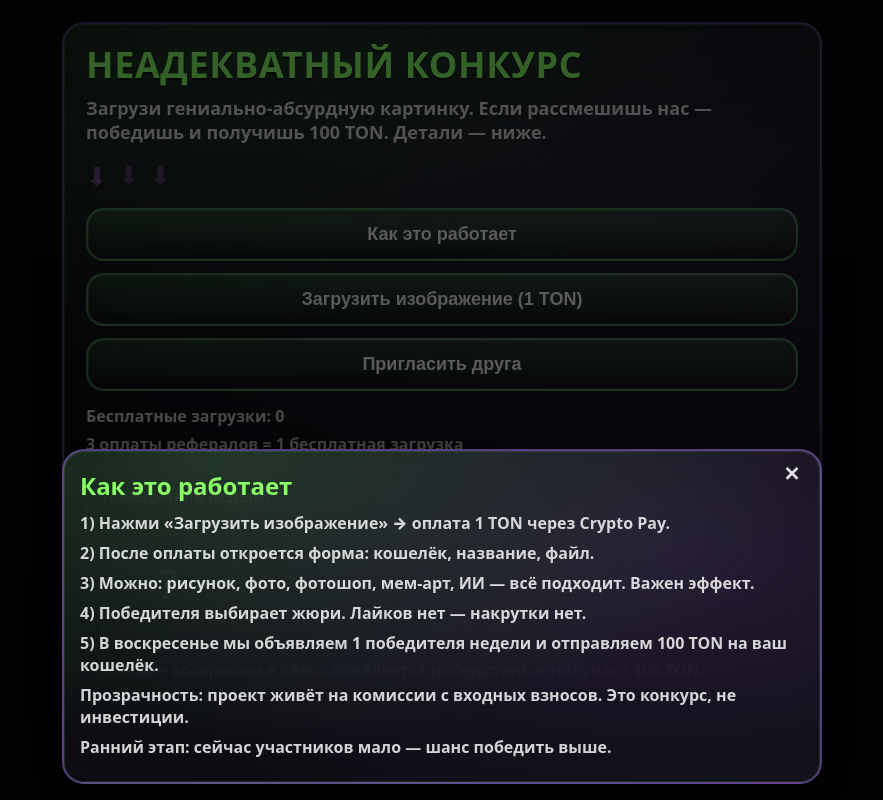
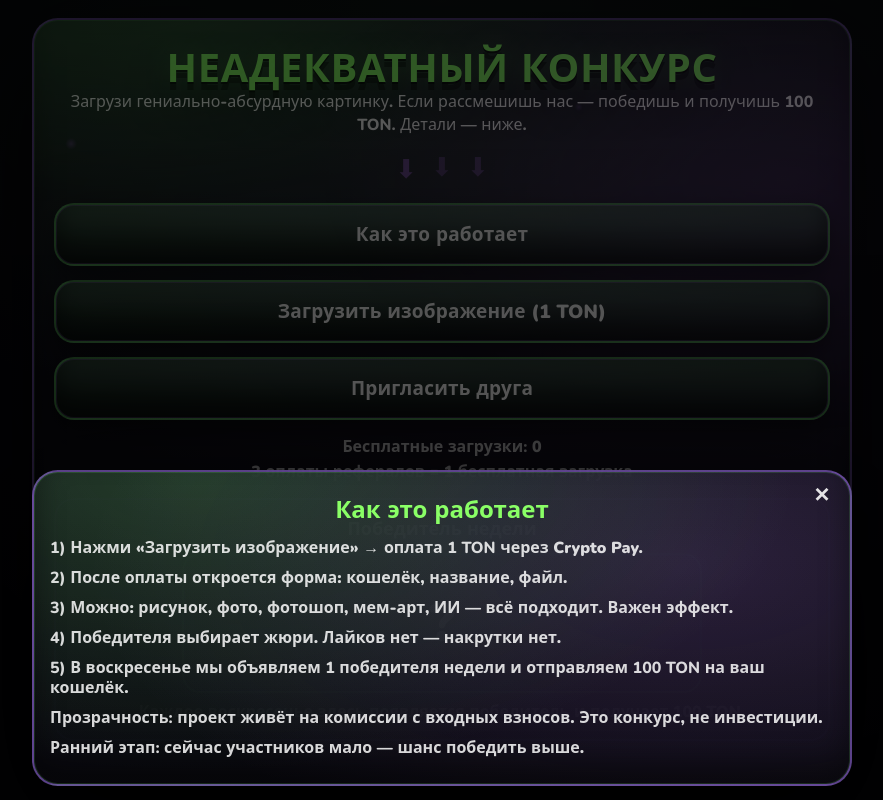
Before and after one commit to Profproject/absurd-miniapp, a plain HTML site: page web/index.html in a window 1280 px wide. Both pictures are taken after a click on the button "Как это работает". Shown: the whole page, without its empty margins (198-1081 px from the left). Drawn offline with nearby package versions, Linux system fonts and the light colour scheme; a web font is replaced by a local one.

Commit message:
Update styles.css

```diff
--- a/web/styles.css
+++ b/web/styles.css
@@ -1,94 +1,194 @@
 :root { color-scheme: dark; }
+
 * { box-sizing: border-box; }
+
+html, body { height: 100%; }
+
 body {
   margin: 0;
-  background: #07070b;
-  font-family: system-ui, -apple-system, Segoe UI, Roboto, Arial;
+  background: radial-gradient(1200px 800px at 50% 0%, rgba(120,255,120,.06), transparent 60%),
+              radial-gradient(1200px 800px at 60% 40%, rgba(190,120,255,.05), transparent 60%),
+              #05050a;
+  font-family: "Nunito", system-ui, -apple-system, Segoe UI, Roboto, Arial;
 }
+
 .wrap {
   min-height: 100vh;
   display: flex;
   justify-content: center;
-  padding: 22px;
+  padding: 18px;
 }
+
 .card {
-  width: min(760px, 96vw);
-  border-radius: 22px;
-  padding: 22px;
+  width: min(820px, 96vw);
+  border-radius: 26px;
+  padding: 22px 20px 20px;
   position: relative;
   overflow: hidden;
+
   background:
     radial-gradient(1200px 600px at 20% 0%, rgba(120,255,120,.14), transparent 60%),
     radial-gradient(1200px 600px at 80% 30%, rgba(190,120,255,.12), transparent 60%),
-    rgba(14,14,20,.88);
-  border: 2px solid rgba(170,120,255,.40);
-  box-shadow: 0 30px 90px rgba(0,0,0,.65), inset 0 0 0 1px rgba(120,255,120,.12);
+    linear-gradient(180deg, rgba(18,18,26,.92), rgba(10,10,16,.92));
+
+  border: 2px solid rgba(170,120,255,.45);
+  box-shadow:
+    0 34px 110px rgba(0,0,0,.70),
+    inset 0 0 0 1px rgba(120,255,120,.14),
+    inset 0 -18px 30px rgba(0,0,0,.35);
+
+  text-align: center;
+}
+
+/* Live neon haze + sparkles */
+.card::before {
+  content:"";
+  position:absolute; inset:-60px;
+  background:
+    radial-gradient(800px 420px at 15% 0%, rgba(120,255,120,.18), transparent 60%),
+    radial-gradient(780px 420px at 85% 25%, rgba(190,120,255,.16), transparent 60%),
+    radial-gradient(600px 320px at 55% 92%, rgba(120,255,120,.10), transparent 60%);
+  animation: drift 10s ease-in-out infinite alternate;
+  pointer-events:none;
+}
+
+.card::after {
+  content:"";
+  position:absolute; inset:-80px;
+  background:
+    radial-gradient(10px 10px at 12% 22%, rgba(190,120,255,.35), transparent 60%),
+    radial-gradient(8px 8px at 24% 66%, rgba(120,255,120,.28), transparent 60%),
+    radial-gradient(7px 7px at 64% 18%, rgba(190,120,255,.25), transparent 60%),
+    radial-gradient(9px 9px at 88% 76%, rgba(120,255,120,.24), transparent 60%);
+  opacity:.75;
+  animation: sparkle 4.2s ease-in-out infinite alternate;
+  pointer-events:none;
+}
+
+@keyframes drift {
+  from { transform: translate3d(-10px,-8px,0) scale(1.02); opacity:.92; }
+  to   { transform: translate3d(12px,8px,0)  scale(1.03); opacity:1; }
+}
+@keyframes sparkle {
+  from { transform: translateY(0); filter: blur(.2px); }
+  to   { transform: translateY(10px); filter: blur(0px); }
 }
 
 .big {
+  font-family: "Rubik Rounded","Nunito",system-ui;
   font-weight: 900;
   letter-spacing: .6px;
-  font-size: 36px;
+  font-size: 40px;
   line-height: 1.05;
   color: #8aff66;
-  text-shadow: 0 2px 0 rgba(0,0,0,.65), 0 10px 28px rgba(0,0,0,.55), 0 0 18px rgba(120,255,120,.22);
+
+  text-shadow:
+    0 2px 0 rgba(0,0,0,.72),
+    0 8px 0 rgba(0,0,0,.42),
+    0 18px 38px rgba(0,0,0,.62),
+    0 0 24px rgba(120,255,120,.26);
+  margin: 6px 0 0;
 }
 
 .sub {
-  margin-top: 10px;
-  font-weight: 900;
-  color: rgba(255,255,255,.80);
-}
-
-.intro {
   margin-top: 12px;
   font-weight: 900;
   color: rgba(255,255,255,.82);
   font-size: 18px;
+  line-height: 1.25;
+}
+
+.sub2 {
+  margin-top: 10px;
+  font-weight: 900;
+  color: rgba(190,120,255,.88);
+  font-size: 16px;
+  line-height: 1.2;
 }
 
 .arrows {
-  margin-top: 12px;
+  margin-top: 14px;
   display: flex;
-  gap: 10px;
+  justify-content: center;
+  gap: 14px;
   font-size: 26px;
-  color: rgba(190,120,255,.90);
+  color: rgba(190,120,255,.92);
 }
 .arrows span { animation: blink 1.2s infinite; }
 .arrows span:nth-child(2){ animation-delay:.15s }
 .arrows span:nth-child(3){ animation-delay:.3s }
-@keyframes blink { 0%,100%{opacity:.35; transform: translateY(0)} 50%{opacity:1; transform: translateY(6px)} }
+@keyframes blink {
+  0%,100%{opacity:.30; transform: translateY(0)}
+  50%{opacity:1; transform: translateY(7px)}
+}
 
-.btns { margin-top: 16px; display: grid; gap: 12px; }
+.btns {
+  margin-top: 18px;
+  display: grid;
+  gap: 14px;
+}
 
 .btn {
   border: none;
   background: transparent;
   padding: 0;
   cursor: pointer;
-  filter: drop-shadow(0 18px 28px rgba(0,0,0,.55));
+  filter: drop-shadow(0 22px 34px rgba(0,0,0,.60));
+  touch-action: manipulation;
+  -webkit-tap-highlight-color: transparent;
 }
+
 .btn[disabled] { opacity: .55; cursor: not-allowed; }
 
 .face {
   display: block;
-  padding: 14px 16px;
-  border-radius: 18px;
+  padding: 16px 18px;
+  border-radius: 20px;
+
+  font-family: "Rubik Rounded","Nunito",system-ui;
   font-weight: 900;
-  font-size: 18px;
-  color: rgba(255,255,255,.92);
-  background: linear-gradient(180deg, rgba(120,255,120,.16), rgba(120,255,120,.06));
-  border: 2px solid rgba(120,255,120,.38);
-  box-shadow: inset 0 0 0 1px rgba(190,120,255,.18), inset 0 -12px 20px rgba(0,0,0,.40);
+  font-size: 19px;
+  letter-spacing: .2px;
+
+  color: rgba(255,255,255,.94);
+
+  background:
+    linear-gradient(180deg, rgba(120,255,120,.18), rgba(120,255,120,.06)),
+    radial-gradient(120% 120% at 30% 0%, rgba(190,120,255,.10), transparent 55%);
+
+  border: 2px solid rgba(120,255,120,.40);
+
+  box-shadow:
+    inset 0 0 0 1px rgba(190,120,255,.20),
+    inset 0 -18px 26px rgba(0,0,0,.52),
+    0 10px 22px rgba(0,0,0,.35);
+
   transform: translateY(0);
-  transition: transform .12s ease;
+  transition: transform .12s ease, filter .12s ease;
 }
-.btn:active .face { transform: translateY(3px) scale(.99); }
 
-.under { margin-top: 14px; display: grid; gap: 14px; }
+.btn:hover .face { filter: saturate(1.1) brightness(1.02); }
+
+.btn.isDown .face {
+  transform: translateY(8px) scale(.985);
+  filter: saturate(1.2);
+  box-shadow:
+    inset 0 0 0 1px rgba(190,120,255,.22),
+    inset 0 -24px 28px rgba(0,0,0,.62),
+    0 8px 18px rgba(0,0,0,.30);
+}
+
+.under {
+  margin-top: 18px;
+  display: grid;
+  gap: 16px;
+}
+
 .free {
+  font-family: "Rubik Rounded","Nunito",system-ui;
   font-weight: 900;
-  color: rgba(255,255,255,.82);
+  color: rgba(255,255,255,.84);
+  line-height: 1.2;
 }
 .free a {
   margin-left: 10px;
@@ -99,78 +199,155 @@ body {
 }
 
 .winner {
+  border-radius: 20px;
+  padding: 16px;
+  border: 2px solid rgba(190,120,255,.40);
+  background: rgba(0,0,0,.18);
+  box-shadow: inset 0 0 0 1px rgba(120,255,120,.10);
+}
+
+.winnerTitle {
+  font-family: "Rubik Rounded","Nunito",system-ui;
+  font-weight: 900;
+  color: rgba(255,255,255,.92);
+  margin-bottom: 12px;
+  font-size: 18px;
+}
+
+.winnerBox {
+  width: 100%;
+  max-width: 520px;
+  height: 140px;
+
+  margin: 0 auto;
   border-radius: 18px;
-  padding: 14px;
-  border: 2px solid rgba(190,120,255,.35);
-  background: rgba(0,0,0,.18);
+
+  display: flex;
+  align-items: center;
+  justify-content: center;
+
+  font-family: "Rubik Rounded","Nunito",system-ui;
+  font-weight: 900;
+  font-size: 54px;
+
+  color: rgba(255,255,255,.88);
+
+  border: 2px solid rgba(120,255,120,.38);
+
+  background:
+    linear-gradient(180deg, rgba(255,255,255,.02), rgba(0,0,0,.25));
+
+  box-shadow:
+    inset 0 0 0 1px rgba(190,120,255,.18),
+    inset 0 -22px 30px rgba(0,0,0,.55);
 }
-.winnerTitle { font-weight: 900; color: rgba(255,255,255,.90); margin-bottom: 10px; }
-.winnerBox {
-  width: 132px; height: 132px;
-  border-radius: 18px;
-  display: flex; align-items: center; justify-content: center;
-  font-weight: 900; font-size: 42px;
-  color: rgba(255,255,255,.86);
-  border: 2px solid rgba(120,255,120,.35);
-  box-shadow: inset 0 0 0 1px rgba(190,120,255,.18), inset 0 -18px 30px rgba(0,0,0,.48);
+
+.winnerHint {
+  margin-top: 10px;
+  font-weight: 900;
+  color: rgba(255,255,255,.72);
+  line-height: 1.2;
 }
-.winnerHint { margin-top: 10px; font-weight: 900; color: rgba(255,255,255,.74); }
 
-/* modal */
+/* Modal */
 .back {
   position: fixed; inset: 0;
-  background: rgba(0,0,0,.62);
-  display: flex; align-items: flex-end; justify-content: center;
-  padding: 16px;
+  background: rgba(0,0,0,.65);
+  display: flex;
+  align-items: flex-end;
+  justify-content: center;
+  padding: 14px;
+  z-index: 9999;
 }
+
 .modal {
-  width: min(760px, 96vw);
-  border-radius: 22px;
+  width: min(820px, 96vw);
+  border-radius: 26px;
   padding: 18px 16px 16px;
+
   background:
-    radial-gradient(1000px 500px at 20% 0%, rgba(120,255,120,.16), transparent 60%),
-    radial-gradient(1000px 500px at 80% 30%, rgba(190,120,255,.14), transparent 60%),
-    rgba(14,14,20,.92);
-  border: 2px solid rgba(170,120,255,.45);
-  box-shadow: 0 30px 90px rgba(0,0,0,.65), inset 0 0 0 1px rgba(120,255,120,.12);
+    radial-gradient(1000px 500px at 20% 0%, rgba(120,255,120,.18), transparent 60%),
+    radial-gradient(1000px 500px at 80% 30%, rgba(190,120,255,.16), transparent 60%),
+    linear-gradient(180deg, rgba(18,18,26,.94), rgba(10,10,16,.94));
+
+  border: 2px solid rgba(170,120,255,.50);
+
+  box-shadow:
+    0 40px 120px rgba(0,0,0,.75),
+    inset 0 0 0 1px rgba(120,255,120,.14),
+    inset 0 -20px 30px rgba(0,0,0,.45);
+
   transform-origin: bottom center;
-  animation: pop .28s ease;
+  animation: pop .26s ease;
   position: relative;
 }
+
 @keyframes pop {
-  from { transform: translateY(60px) rotateX(8deg); opacity: 0; }
-  to { transform: translateY(0) rotateX(0); opacity: 1; }
+  from { transform: translateY(70px) rotateX(10deg); opacity: 0; }
+  to   { transform: translateY(0) rotateX(0); opacity: 1; }
 }
+
 .x {
   position: absolute; right: 14px; top: 10px;
   background: transparent; border: 0;
-  color: rgba(255,255,255,.86);
+  color: rgba(255,255,255,.88);
   font-weight: 900; font-size: 20px;
   cursor: pointer;
 }
 
-h2 { margin: 0 0 10px; font-weight: 900; color: #8aff66; }
-p { margin: 8px 0; font-weight: 900; color: rgba(255,255,255,.82); }
+h2 {
+  margin: 2px 0 12px;
+  font-family: "Rubik Rounded","Nunito",system-ui;
+  font-weight: 900;
+  color: #8aff66;
+  text-align: center;
+}
 
-label { display: block; margin-top: 10px; font-weight: 900; color: rgba(255,255,255,.86); }
+p {
+  margin: 10px 0;
+  font-family: "Nunito",system-ui;
+  font-weight: 900;
+  color: rgba(255,255,255,.84);
+  line-height: 1.25;
+}
+
+label {
+  display: block;
+  margin-top: 12px;
+  font-family: "Rubik Rounded","Nunito",system-ui;
+  font-weight: 900;
+  color: rgba(255,255,255,.88);
+  text-align: left;
+}
+
 input {
   width: 100%;
-  margin-top: 6px;
-  padding: 12px;
-  border-radius: 14px;
+  margin-top: 8px;
+  padding: 13px 12px;
+  border-radius: 16px;
+
   border: 2px solid rgba(120,255,120,.28);
-  background: rgba(0,0,0,.22);
+  background: rgba(0,0,0,.24);
+
   color: rgba(255,255,255,.92);
+  font-family: "Nunito",system-ui;
   font-weight: 900;
+
   outline: none;
 }
 
 .warn {
-  margin: 10px 0 12px;
+  margin: 12px 0 12px;
   padding: 12px;
-  border-radius: 16px;
-  border: 2px solid rgba(255,80,80,.55);
-  color: rgba(255,210,210,.95);
+  border-radius: 18px;
+
+  border: 2px solid rgba(255,80,80,.60);
+  color: rgba(255,220,220,.95);
+  font-family: "Rubik Rounded","Nunito",system-ui;
   font-weight: 900;
+
   background: rgba(255,80,80,.08);
+  text-align: left;
 }
+
+.row { margin-top: 16px; }
```
